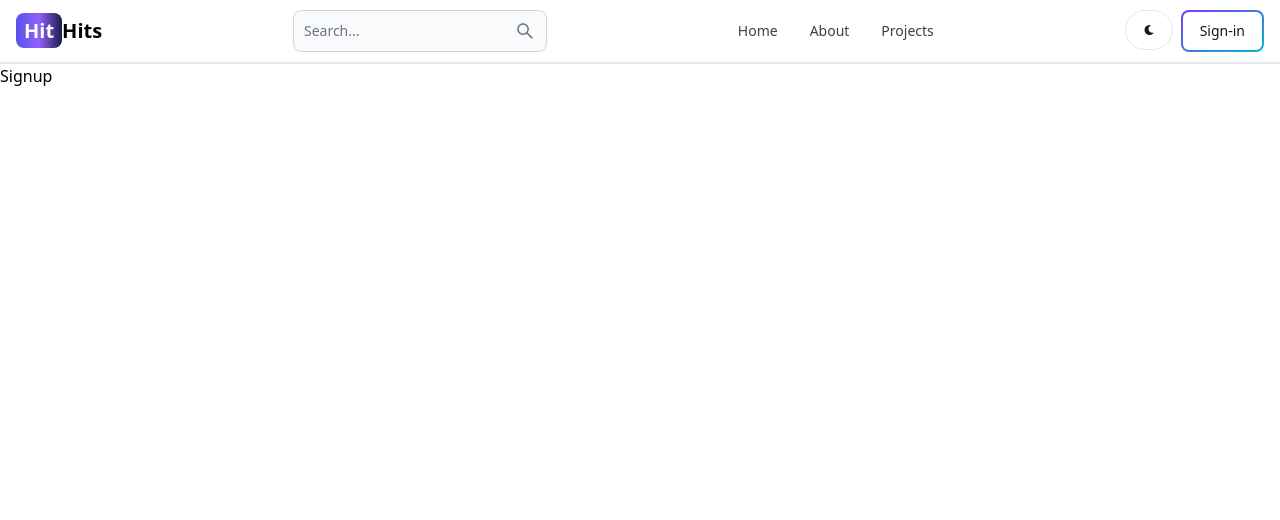
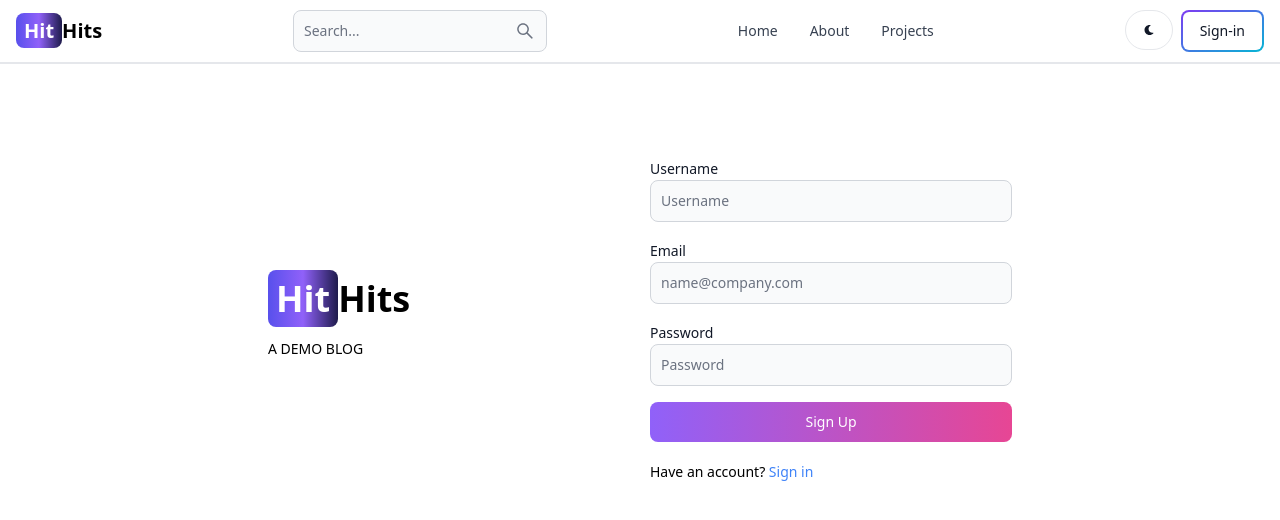
Before and after one commit to parvparikh/mern-project, a React (Vite) app in the folder client/: page /sign-up in a window 1280 px wide. Shown: the top 520 px of the page. Built offline with nearby package versions, Linux system fonts and the light colour scheme.

Commit message:
Complete Signup page UI

```diff
--- a/client/src/pages/Signup.jsx
+++ b/client/src/pages/Signup.jsx
@@ -1,7 +1,57 @@
-import React from 'react'
+import { Button, Label, TextInput } from 'flowbite-react';
+import React from 'react';
+import { Link,useLocation } from 'react-router-dom';
 
 export default function Signup() {
   return (
-    <div>Signup</div>
+    <div className='min-h-screen mt-20'>
+      <div className='flex p-3 max-w-3xl mx-auto flex-col md:flex-row md:items-center gap-5'>
+        {/*left*/}
+        <div className='flex-1'>
+        <Link to="/" className='text-4xl font-bold dark:text-white'>
+            <span className='px-2 py-1 bg-gradient-to-r from-indigo-600  via-purple-500 to-indigo-950 rounded-lg text-white'>
+                Hit</span>
+                Hits
+        </Link>
+        <p className='text-sm mt-5'>
+          A DEMO BLOG
+        </p>
+        </div>
+        {/*right*/}
+        <div className='flex-1'>
+        <form className='flex flex-col gap-4'>
+          <div>
+            <Label value='Username' />
+            <TextInput
+              type='text'
+              placeholder='Username'
+              id='username' />
+             </div>
+          <div>
+            <Label value='Email' />
+            <TextInput
+              type='text'
+              placeholder='name@company.com'
+              id='email' />
+             </div>
+          <div>
+            <Label value='Password' />
+            <TextInput
+              type='text'
+              placeholder='Password'
+              id='password' />
+             </div>
+
+            <Button gradientDuoTone='purpleToPink' type='submit'>Sign Up</Button>
+        </form>
+        <div className='flex gap-2 text-sm mt-5'>
+          <span>
+            Have an account?
+            <Link to='/sign-in' className='text-blue-500'>  Sign in</Link>
+          </span>
+        </div>
+        </div>
+      </div>
+    </div>
   )
 }
```
